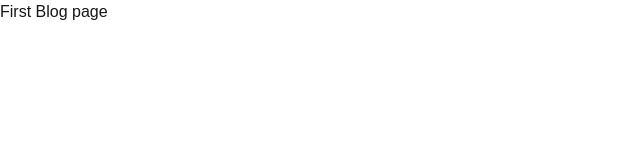
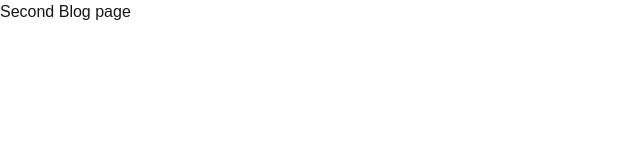
Before and after one commit to MahmudAnik1630/nextjs-learning, a Next.js app: page /Blog/Second in a window 1280 px wide. Shown: the top 160 px of the page, without its empty margins (0-640 px from the left). Built offline with nearby package versions, Linux system fonts and the light colour scheme.

Commit message:
routing and nested routing

```diff
--- a/src/app/Blog/Second/page.tsx
+++ b/src/app/Blog/Second/page.tsx
@@ -1,3 +1,3 @@
 export default function SecondBlog() {
-  return <h1>First Blog page</h1>;
+  return <h1>Second Blog page </h1>;
 }
```
